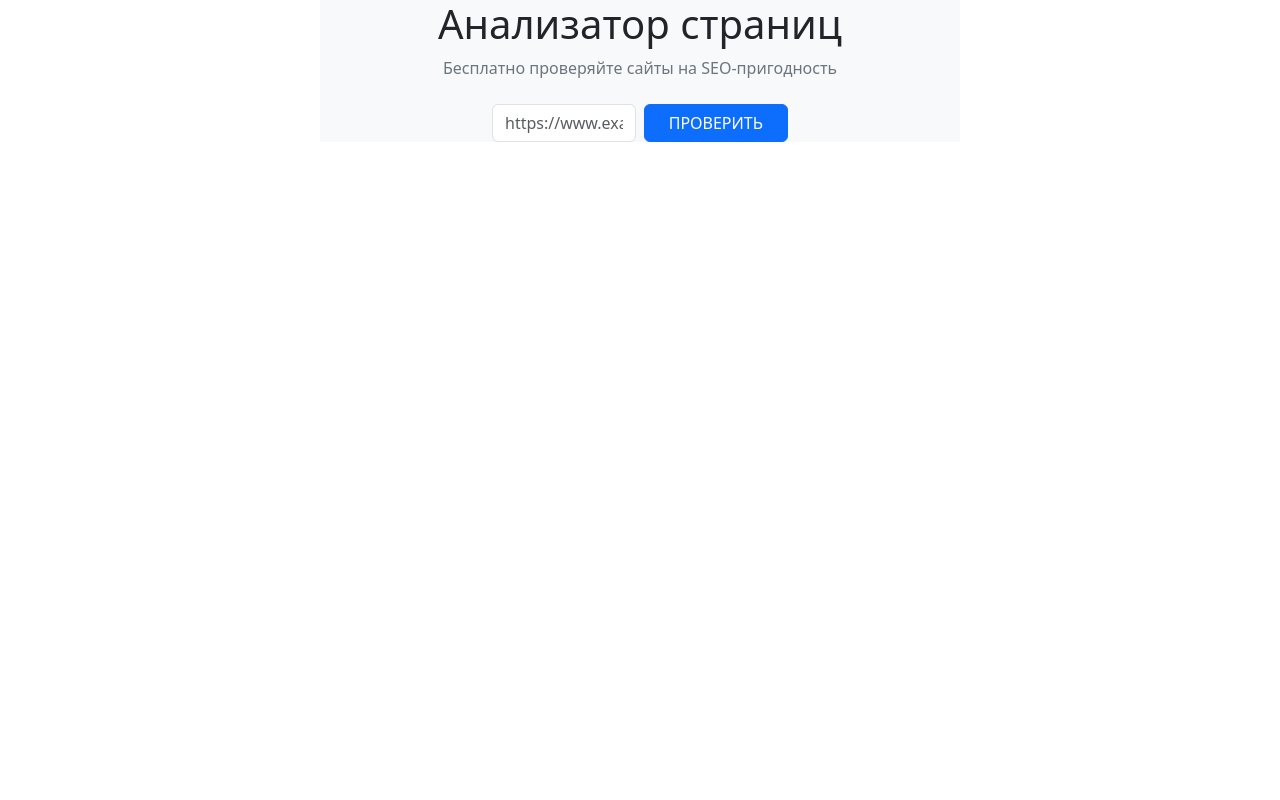
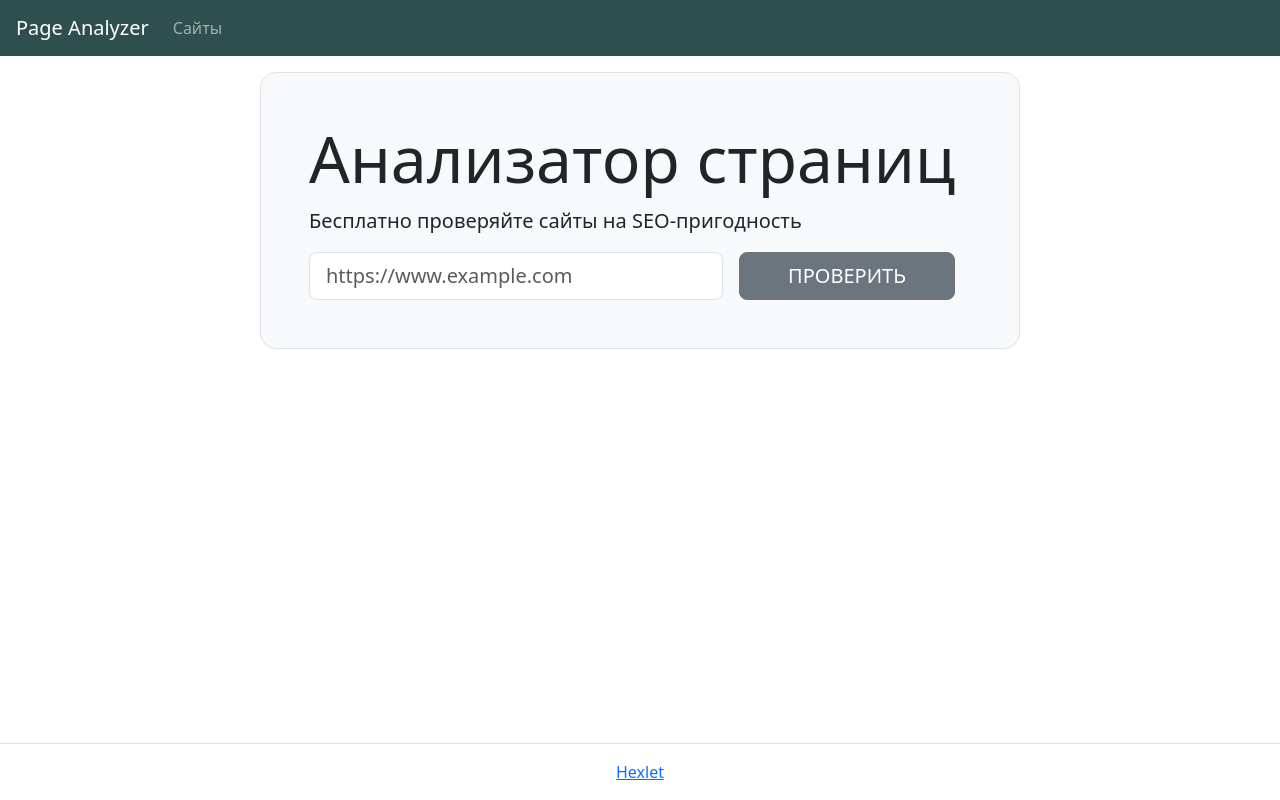
Before and after one commit to manddev/python-project-83, a Flask app: page / in a window 1280 px wide. Run offline with Flask 3, Linux system fonts and the light colour scheme.

Commit message:
add layouts

```diff
--- /dev/null
+++ b/page_analyzer/templates/footer.html
@@ -0,0 +1,7 @@
+<footer class="fixed-bottom border-top py-3 mt-5 flex-shrink-0">
+	<div class="container-lg">
+		<div class="text-center">
+			<a href="https://ru.hexlet.io/" target="_blank">Hexlet</a>
+		</div>
+	</div>
+</footer>
--- /dev/null
+++ b/page_analyzer/templates/header.html
@@ -0,0 +1,17 @@
+<header class="flex-shrink-0">
+	<nav class="navbar navbar-expand-md navbar-dark px-3" style="background-color: #2F4F4F;">
+		<a class="navbar-brand" href="/">Page Analyzer</a>
+		<div class="navbarNav">
+			<ul class="navbar-nav">
+				<li class="nav-item">
+					<a class="nav-link" href="/urls">Сайты</a>
+				</li>
+			</ul>
+		</div>
+	</nav>
+	{% for category, message in get_flashed_messages(with_categories=True) %}
+	<div class="alert alert-{{ category }} alert-dismissible fade show m-0" role="alert">
+		{{ message }}
+	</div>
+	{% endfor %}
+</header>
--- a/page_analyzer/templates/index.html
+++ b/page_analyzer/templates/index.html
@@ -1,29 +1,21 @@
-<!DOCTYPE html>
-<html lang="en">
+{% extends 'layout.html' %}
+{% block content %}
 
-<head>
-	<meta charset="UTF-8">
-	<meta name="viewport" content="width=device-width, initial-scale=1.0">
-	<title>Аналазитор страниц</title>
-	<link href="https://cdn.jsdelivr.net/npm/bootstrap@5.3.0-alpha1/dist/css/bootstrap.min.css" rel="stylesheet"
-		integrity="sha384-GLhlTQ8iRABdZLl6O3oVMWSktQOp6b7In1Zl3/Jr59b6EGGoI1aFkw7cmDA6j6gD" crossorigin="anonymous">
-</head>
-
-<body>
-	<div class="container w-50 min-vh-50 bg-light text-center">
-		<h1 class="fs-1">Анализатор страниц</h1>
-
-		<p class="text-secondary mb-4">Бесплатно проверяйте сайты на SEO-пригодность</p>
-
-		<div class="row justify-content-center">
-			<div class="col-md-8 col-lg-6">
-				<form class="d-flex flex-column flex-sm-row gap-2">
-					<input type="url" class="form-control" placeholder="https://www.example.com">
-					<button type="submit" class="btn btn-primary px-4">ПРОВЕРИТЬ</button>
+<main class="flex-grow-1">
+	<div class="container-lg mt-3">
+		<div class="row">
+			<div class="col-12 col-md-10 col-lg-8 mx-auto border rounded-4 bg-light p-5">
+				<h1 class="display-3">Анализатор страниц</h1>
+				<p class="lead">Бесплатно проверяйте сайты на SEO-пригодность</p>
+				<form action="{{ url_for('urls_index') }}" method="post" class="d-flex justify-content-center">
+					<label for="text" class="visually-hidden">Url для проверки</label>
+					<input type="text" name="url" placeholder="https://www.example.com"
+						value="{{ request.form.url|default('') }}" class="form-control form-control-lg" required>
+					<input type="submit" class="btn btn-secondary btn-lg ms-3 px-5 text-uppercase mx-3"
+						value="Проверить">
 				</form>
 			</div>
 		</div>
 	</div>
-</body>
-
-</html>
+</main>
+{% endblock %}
--- /dev/null
+++ b/page_analyzer/templates/layout.html
@@ -0,0 +1,19 @@
+<!DOCTYPE html>
+<html lang="en">
+
+<head>
+	<meta charset="UTF-8">
+	<meta name="viewport" content="width=device-width, initial-scale=1.0">
+	<link href="https://cdn.jsdelivr.net/npm/bootstrap@5.3.3/dist/css/bootstrap.min.css" rel="stylesheet"
+		integrity="sha384-QWTKZyjpPEjISv5WaRU9OFeRpok6YctnYmDr5pNlyT2bRjXh0JMhjY6hW+ALEwIH" crossorigin="anonymous">
+</head>
+
+<body>
+
+	{% include 'header.html' %}
+	{% block content %}
+	{% endblock %}
+	{% include 'footer.html' %}
+</body>
+
+</html>
```
